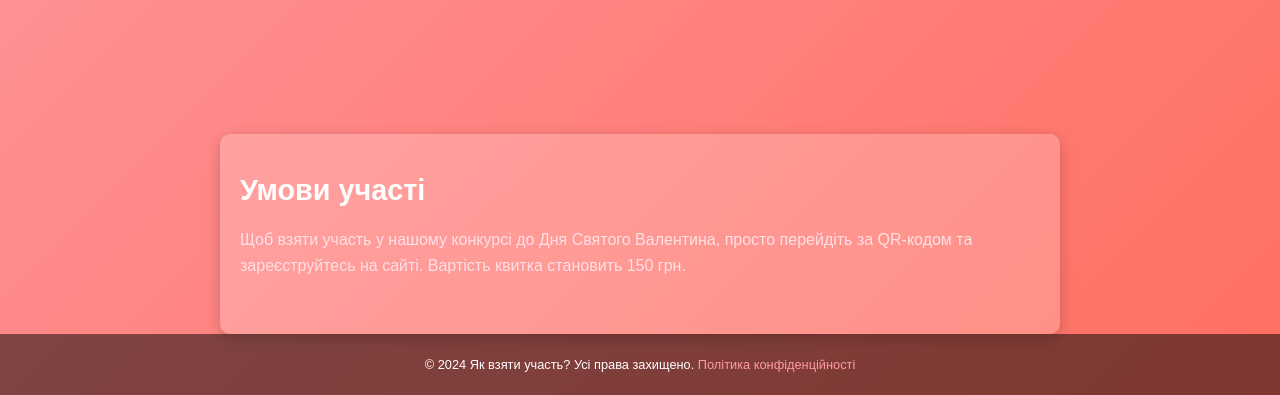
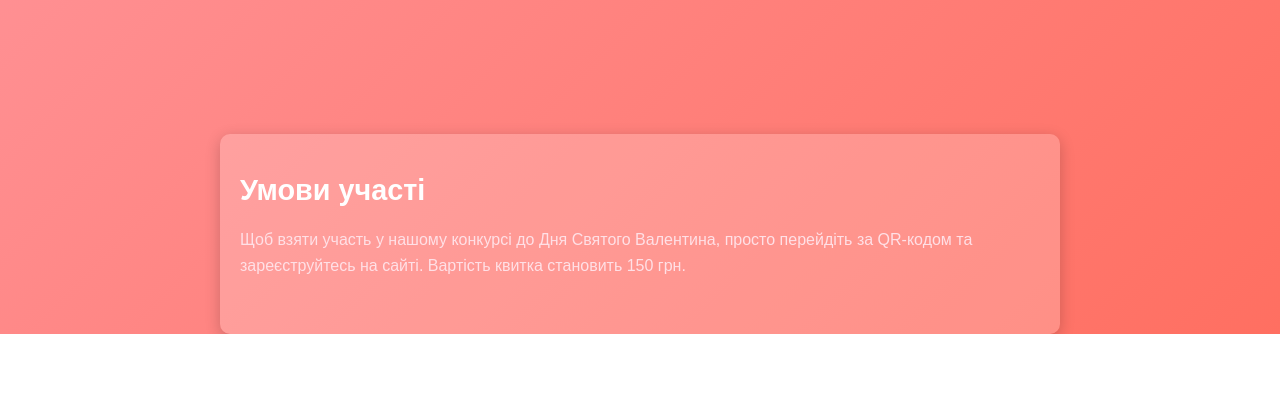
Before and after one commit to werwerwerwre/my-protject, a plain HTML site: page index1.html in a window 1280 px wide. Shown: the part 511-906 px from the top of the page. After the commit the page ends 845 px from the top, so only its background shows below. Drawn offline with Linux system fonts and the light colour scheme.

Commit message:
index1.html

```diff
--- a/index1.html
+++ b/index1.html
@@ -111,8 +111,5 @@
         <p>Щоб взяти участь у нашому конкурсі до Дня Святого Валентина, просто перейдіть за QR-кодом та зареєструйтесь на сайті. Вартість квитка становить 150 грн.</p>
     </section>
 
-    <footer>
-        <p>&copy; 2024 Як взяти участь? Усі права захищено. <a href="#">Політика конфіденційності</a></p>
-    </footer>
 </body>
 </html>
```
